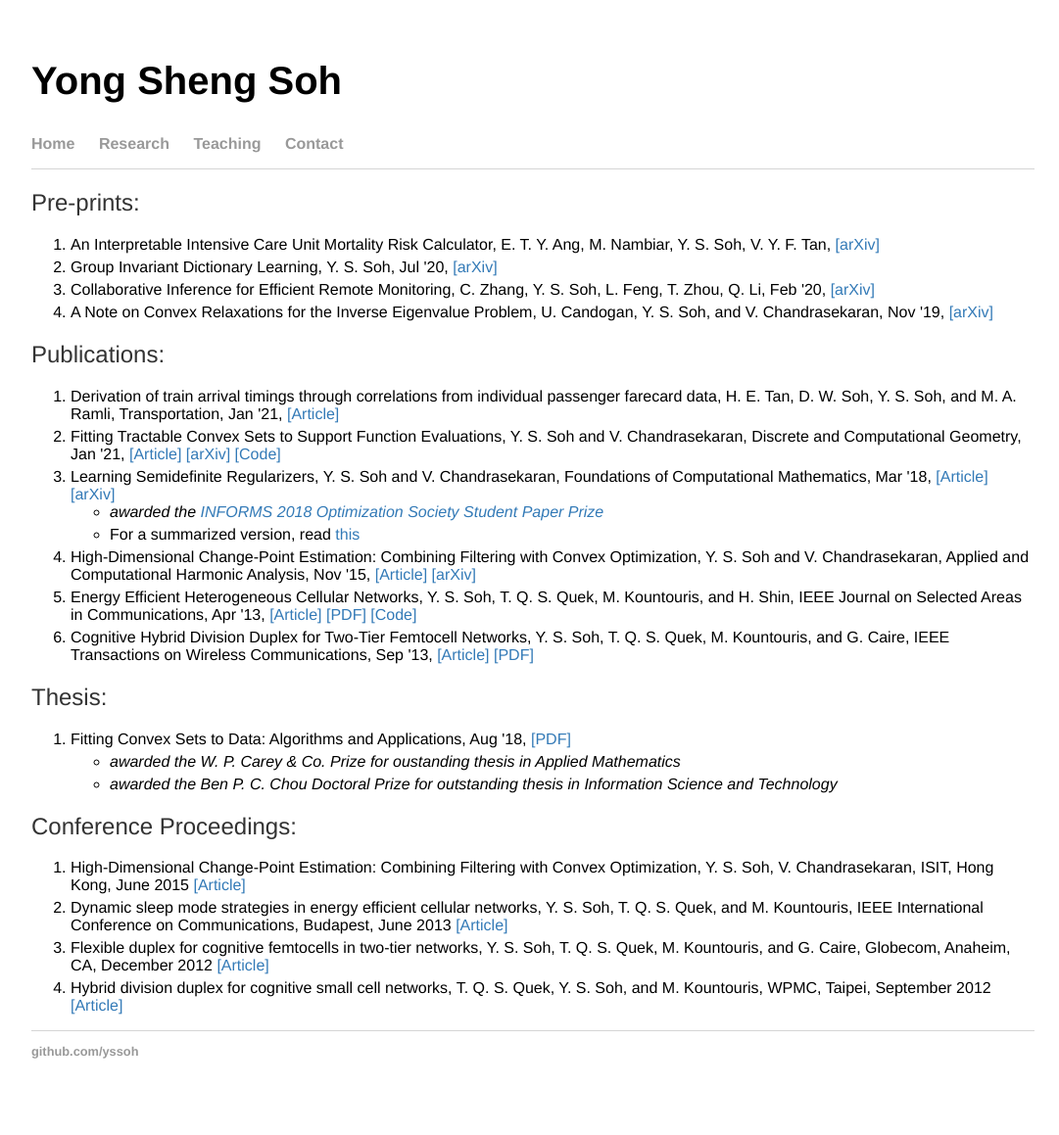
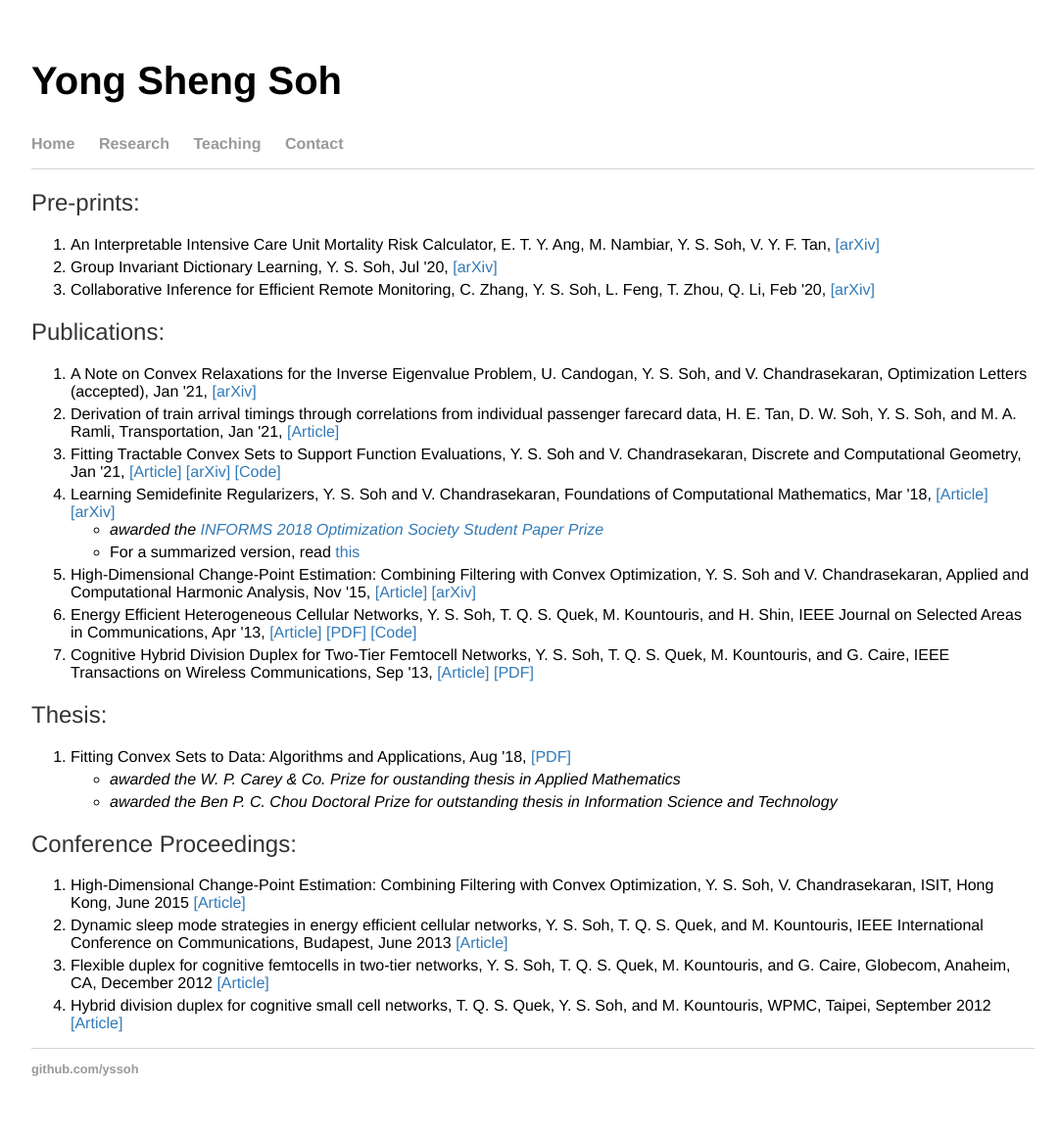
Before and after one commit to yssoh/yssoh.github.io, a Jekyll site: the page built from research/index.html, in a window 1280 px wide. Shown: the whole page at 98% size, without its empty margins (96-1177 px from the left). Built offline with Jekyll 4.4.1, drawn with Linux system fonts in a browser that asks for light colours.

Commit message:
Update index.html

```diff
--- a/research/index.html
+++ b/research/index.html
@@ -9,11 +9,11 @@ title: Yong Sheng Soh
 	<li>An Interpretable Intensive Care Unit Mortality Risk Calculator, E. T. Y. Ang, M. Nambiar, Y. S. Soh, V. Y. F. Tan, <a href = "https://arxiv.org/abs/2101.07426">[arXiv]</a></li>
     <li>Group Invariant Dictionary Learning, Y. S. Soh, Jul '20, <a href = "https://arxiv.org/abs/2007.07550">[arXiv]</a></li>
 	<li>Collaborative Inference for Efficient Remote Monitoring, C. Zhang, Y. S. Soh, L. Feng, T. Zhou, Q. Li, Feb '20, <a href = "https://arxiv.org/abs/2002.04759">[arXiv]</a></li>
-	<li>A Note on Convex Relaxations for the Inverse Eigenvalue Problem, U. Candogan, Y. S. Soh, and V. Chandrasekaran, Nov '19, <a href = "https://arxiv.org/abs/1911.02225">[arXiv]</a></li>
   </ol>
 
     <h2>Publications:</h2>
   <ol>
+    <li>A Note on Convex Relaxations for the Inverse Eigenvalue Problem, U. Candogan, Y. S. Soh, and V. Chandrasekaran, Optimization Letters (accepted), Jan '21, <a href = "https://arxiv.org/abs/1911.02225">[arXiv]</a></li>
 	<li>Derivation of train arrival timings through correlations from individual passenger farecard data, H. E. Tan, D. W. Soh, Y. S. Soh, and M. A. Ramli, Transportation, Jan '21, <a href = "https://link.springer.com/article/10.1007/s11116-021-10164-w">[Article]</a></li>
 	<li>Fitting Tractable Convex Sets to Support Function Evaluations, Y. S. Soh and V. Chandrasekaran, Discrete and Computational Geometry, Jan '21, <a href = "https://link.springer.com/article/10.1007/s00454-020-00258-0">[Article]</a> <a href = "http://arxiv.org/abs/1903.04194">[arXiv]</a> <a href = "http://github.com/yssoh/cvxreg">[Code]</a></li>
 	<li>Learning Semidefinite Regularizers, Y. S. Soh and V. Chandrasekaran, Foundations of Computational Mathematics, Mar '18, <a href = "http://link.springer.com/article/10.1007/s10208-018-9386-z">[Article]</a> <a href = "http://arxiv.org/abs/1701.01207">[arXiv]</a><br>
```
